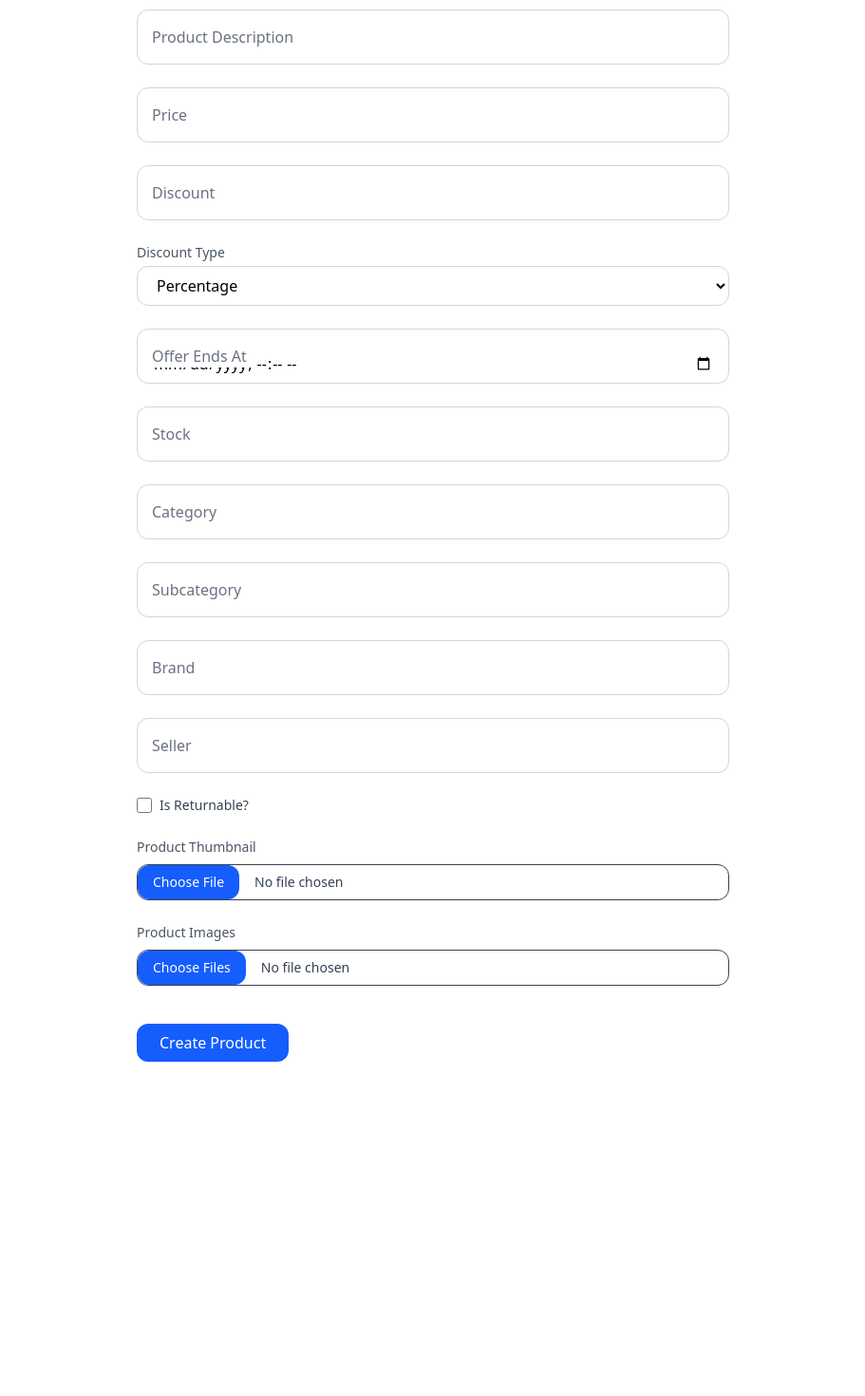
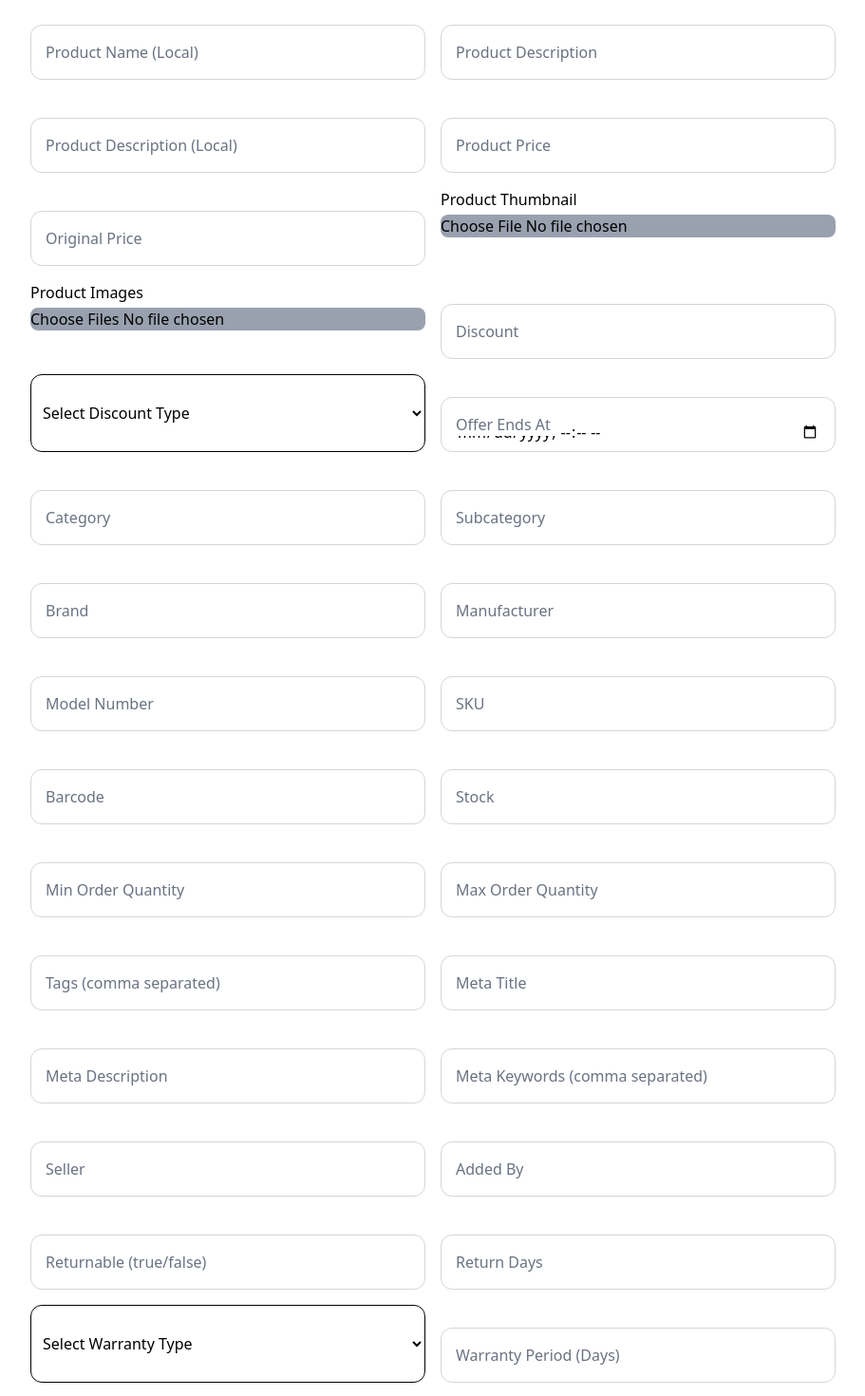
Before and after one commit to kmdtaufik/whispering-pages-admin-panel, a React (Vite) app: page /create-product in a window 1280 px wide. Shown: the part 120-1590 px from the top of the page at 95% size, without its empty margins (184-1095 px from the left). Before the commit the page ends 1262 px from the top, so only its background shows below. Built offline with nearby package versions, Linux system fonts and the light colour scheme.

Commit message:
feat: added create product

```diff
--- a/src/components/Input/FloatingLabelInput.jsx
+++ b/src/components/Input/FloatingLabelInput.jsx
@@ -20,16 +20,18 @@ const FloatingLabelInput = ({ children, id, type = "text", ...props }) => {
         onFocus={handleFocus}
         onBlur={handleBlur}
         className={`w-full px-4 pt-6 pb-2 text-base border rounded-xl focus:outline-none
-          ${
-            focused ? "border-blue-500 ring-2 ring-blue-300" : "border-gray-300"
-          }
+          ${focused ? "border-black" : "border-gray-300"}
         `}
         {...props}
       />
       <label
         htmlFor={id}
-        className={`absolute px-1 bg-white left-3 transition-all duration-200 text-gray-500 pointer-events-none
-          ${isFloating ? "text-sm -top-2.5" : "top-1/2 -translate-y-1/2"}
+        className={`absolute px-1 bg-white left-3 transition-all duration-200  pointer-events-none
+          ${
+            isFloating
+              ? "text-sm -top-2.5 text-black"
+              : "top-1/2 -translate-y-1/2 text-gray-500"
+          }
         `}
       >
         {children}
--- a/src/pages/CreateProduct/CreateProduct.jsx
+++ b/src/pages/CreateProduct/CreateProduct.jsx
@@ -2,236 +2,329 @@ import React, { useState } from "react";
 import FloatingLabelInput from "../../components/Input/FloatingLabelInput";
 
 export default function CreateProduct() {
-  const [formData, setFormData] = useState({
-    productName: "",
-    productDescription: "",
-    productPrice: "",
-    discount: "",
-    discountType: "percentage",
-    offerEndsAt: "",
-    stock: "",
-    category: "",
-    subCategory: "",
-    brand: "",
-    seller: "",
-    isReturnable: false,
-    returnDays: "",
+  const [form, setForm] = useState({});
+
+  const handleChange = (e) => {
+    const { id, value, type, files } = e.target;
+    setForm((prev) => ({
+      ...prev,
+      [id]: type === "file" ? files[0] : value,
+    }));
+  };
+
+  const handleSubmit = async (e) => {
+    e.preventDefault();
+
+    try {
+      const data = new FormData();
+
+      // Append primitive and string fields
+      data.append("slug", form.slug);
+      data.append("productName", form.productName);
+      data.append("productNameLocal", form.productNameLocal || "");
+      data.append("productDescription", form.productDescription);
+      data.append(
+        "productDescriptionLocal",
+        form.productDescriptionLocal || ""
+      );
+      data.append("productPrice", form.productPrice);
+      data.append("originalPrice", form.originalPrice || "");
+      data.append("discount", form.discount);
+      data.append("discountType", form.discountType);
+      data.append("offerEndsAt", form.offerEndsAt || "");
+      data.append("category", form.category);
+      data.append("subCategory", form.subCategory);
+      data.append("brand", form.brand);
+      data.append("manufacturer", form.manufacturer);
+      data.append("modelNumber", form.modelNumber);
+      data.append("sku", form.sku);
+      data.append("barcode", form.barcode);
+      data.append("stock", form.stock);
+      data.append("minOrderQuantity", form.minOrderQuantity);
+      data.append("maxOrderQuantity", form.maxOrderQuantity);
+      data.append("seller", form.seller);
+      data.append("addedBy", form.addedBy || "");
+      data.append("isReturnable", form.isReturnable);
+      data.append("returnDays", form.returnDays);
+      data.append("warrantyType", form.warrantyType);
+      data.append("warrantyPeriod", form.warrantyPeriod);
+
+      // Boolean Flags
+      data.append("isFeatured", form.isFeatured);
+      data.append("isHot", form.isHot);
+      data.append("isNewArrival", form.isNewArrival);
+      data.append("isBestSeller", form.isBestSeller);
+      data.append("isRecommended", form.isRecommended);
+      data.append("isTrending", form.isTrending);
+      data.append("notAvailable", form.notAvailable);
+      data.append("isOutOfStock", form.isOutOfStock);
+
+      // Shipping Info (nested)
+      // data.append("shippingInfo.weight", form.shippingInfo.weight);
+      // data.append("shippingInfo.length", form.shippingInfo.length);
+      // data.append("shippingInfo.width", form.shippingInfo.width);
+      // data.append("shippingInfo.height", form.shippingInfo.height);
+      // data.append("shippingInfo.shippingFrom", form.shippingInfo.shippingFrom);
+      // data.append("shippingInfo.shippingTo", form.shippingInfo.shippingTo);
+      // data.append("shippingInfo.shippingCost", form.shippingInfo.shippingCost);
+
+      // Append tags & metaKeywords (arrays)
+      const tagsArray = Array.isArray(form.tags)
+        ? form.tags
+        : typeof form.tags === "string" && form.tags.length > 0
+        ? form.tags.split(",").map((t) => t.trim())
+        : [];
+      tagsArray.forEach((tag, i) => data.append(`tags[${i}]`, tag));
+
+      const metaKeywordsArray = Array.isArray(form.metaKeywords)
+        ? form.metaKeywords
+        : typeof form.metaKeywords === "string" && form.metaKeywords.length > 0
+        ? form.metaKeywords.split(",").map((kw) => kw.trim())
+        : [];
+      metaKeywordsArray.forEach((kw, i) =>
+        data.append(`metaKeywords[${i}]`, kw)
+      );
+
+      // Append specifications and variants (arrays of objects)
+      data.append("specification", JSON.stringify(form.specification));
+      data.append("variants", JSON.stringify(form.variants));
+      data.append("customFields", JSON.stringify(form.customFields));
+
+      // File inputs
+      if (form.productThumbnail) {
+        data.append("productThumbnail", form.productThumbnail);
+      }
+
+      if (form.productImages && form.productImages.length > 0) {
+        Array.from(form.productImages).forEach((file) => {
+          data.append("productImages", file);
+        });
+      }
+
+      const res = await fetch("http://localhost:5000/api/products", {
+        method: "POST",
+        body: data,
       });
 
-  const [thumbnail, setThumbnail] = useState(null);
-  const [images, setImages] = useState([]);
+      if (!res.ok) throw new Error("Failed to submit product");
 
-  const handleChange = (e) => {
-    const { id, value, type, checked } = e.target;
-    setFormData({
-      ...formData,
-      [id]: type === "checkbox" ? checked : value,
-    });
-  };
-
-  const handleThumbnailChange = (e) => {
-    const file = e.target.files[0];
-    if (file) setThumbnail(file);
-  };
-
-  const handleImagesChange = (e) => {
-    const files = Array.from(e.target.files);
-    if (files.length) setImages(files);
-  };
-
-  const handleSubmit = (e) => {
-    e.preventDefault();
-
-    const data = new FormData();
-    Object.entries(formData).forEach(([key, value]) => data.append(key, value));
-
-    if (thumbnail) data.append("productThumbnail", thumbnail);
-    images.forEach((img) => data.append("productImages", img));
-
-    console.log("Submitting form...");
-    // You can send `data` using fetch or axios
-    // Example:
-    // await axios.post('/api/products', data);
+      const result = await res.json();
+      console.log("Product submitted:", result);
+      alert("Product created successfully!");
+    } catch (error) {
+      console.error("Error submitting form:", error);
+      alert("Something went wrong while creating the product.");
+    }
   };
 
   return (
-    <section>
+    <section className="p-6 max-w-4xl mx-auto">
       <form
         onSubmit={handleSubmit}
-        className="p-6 max-w-2xl mx-auto space-y-6"
-        encType="multipart/form-data"
+        className="grid grid-cols-1 md:grid-cols-2 gap-4"
       >
+        <FloatingLabelInput id="slug" onChange={handleChange}>
+          Slug
+        </FloatingLabelInput>
+        <FloatingLabelInput id="productName" onChange={handleChange}>
+          Product Name
+        </FloatingLabelInput>
+        <FloatingLabelInput id="productNameLocal" onChange={handleChange}>
+          Product Name (Local)
+        </FloatingLabelInput>
+        <FloatingLabelInput id="productDescription" onChange={handleChange}>
+          Product Description
+        </FloatingLabelInput>
         <FloatingLabelInput
-          id="productName"
-          type="text"
-          value={formData.productName}
+          id="productDescriptionLocal"
           onChange={handleChange}
         >
-          Product Name
+          Product Description (Local)
         </FloatingLabelInput>
-
-        <FloatingLabelInput
-          id="productDescription"
-          type="text"
-          value={formData.productDescription}
-          onChange={handleChange}
-        >
-          Product Description
-        </FloatingLabelInput>
-
         <FloatingLabelInput
           id="productPrice"
           type="number"
-          value={formData.productPrice}
           onChange={handleChange}
         >
-          Price
+          Product Price
+        </FloatingLabelInput>
+        <FloatingLabelInput
+          id="originalPrice"
+          type="number"
+          onChange={handleChange}
+        >
+          Original Price
         </FloatingLabelInput>
 
-        <FloatingLabelInput
-          id="discount"
-          type="number"
-          value={formData.discount}
+        <div>
+          <label className="block mb-1">Product Thumbnail</label>
+          <input
+            id="productThumbnail"
+            type="file"
             onChange={handleChange}
-        >
+            className="w-full rounded-lg bg-gray-400"
+          />
+        </div>
+
+        <div>
+          <label className="block mb-1">Product Images</label>
+          <input
+            id="productImages"
+            type="file"
+            multiple
+            onChange={handleChange}
+            className="w-full rounded-lg bg-gray-400"
+          />
+        </div>
+
+        <FloatingLabelInput id="discount" type="number" onChange={handleChange}>
           Discount
         </FloatingLabelInput>
-
-        <div className="mt-6">
-          <label className="block text-sm font-medium mb-1 text-gray-600">
-            Discount Type
-          </label>
         <select
           id="discountType"
-            value={formData.discountType}
           onChange={handleChange}
-            className="w-full px-4 py-2 border border-gray-300 rounded-xl focus:outline-none focus:ring-2 focus:ring-blue-500"
+          className="border p-2 rounded-xl"
         >
+          <option value="">Select Discount Type</option>
           <option value="percentage">Percentage</option>
           <option value="flat">Flat</option>
         </select>
-        </div>
-
         <FloatingLabelInput
           id="offerEndsAt"
           type="datetime-local"
-          value={formData.offerEndsAt}
           onChange={handleChange}
         >
           Offer Ends At
         </FloatingLabelInput>
-
+        <FloatingLabelInput id="category" onChange={handleChange}>
+          Category
+        </FloatingLabelInput>
+        <FloatingLabelInput id="subCategory" onChange={handleChange}>
+          Subcategory
+        </FloatingLabelInput>
+        <FloatingLabelInput id="brand" onChange={handleChange}>
+          Brand
+        </FloatingLabelInput>
+        <FloatingLabelInput id="manufacturer" onChange={handleChange}>
+          Manufacturer
+        </FloatingLabelInput>
+        <FloatingLabelInput id="modelNumber" onChange={handleChange}>
+          Model Number
+        </FloatingLabelInput>
+        <FloatingLabelInput id="sku" onChange={handleChange}>
+          SKU
+        </FloatingLabelInput>
+        <FloatingLabelInput id="barcode" onChange={handleChange}>
+          Barcode
+        </FloatingLabelInput>
+        <FloatingLabelInput id="stock" type="number" onChange={handleChange}>
+          Stock
+        </FloatingLabelInput>
         <FloatingLabelInput
-          id="stock"
+          id="minOrderQuantity"
           type="number"
-          value={formData.stock}
           onChange={handleChange}
         >
-          Stock
+          Min Order Quantity
         </FloatingLabelInput>
-
         <FloatingLabelInput
-          id="category"
-          type="text"
-          value={formData.category}
+          id="maxOrderQuantity"
+          type="number"
           onChange={handleChange}
         >
-          Category
+          Max Order Quantity
         </FloatingLabelInput>
-
-        <FloatingLabelInput
-          id="subCategory"
-          type="text"
-          value={formData.subCategory}
-          onChange={handleChange}
-        >
-          Subcategory
+        <FloatingLabelInput id="tags" onChange={handleChange}>
+          Tags (comma separated)
         </FloatingLabelInput>
-
-        <FloatingLabelInput
-          id="brand"
-          type="text"
-          value={formData.brand}
-          onChange={handleChange}
-        >
-          Brand
+        <FloatingLabelInput id="metaTitle" onChange={handleChange}>
+          Meta Title
         </FloatingLabelInput>
-
-        <FloatingLabelInput
-          id="seller"
-          type="text"
-          value={formData.seller}
-          onChange={handleChange}
-        >
+        <FloatingLabelInput id="metaDescription" onChange={handleChange}>
+          Meta Description
+        </FloatingLabelInput>
+        <FloatingLabelInput id="metaKeywords" onChange={handleChange}>
+          Meta Keywords (comma separated)
+        </FloatingLabelInput>
+        <FloatingLabelInput id="seller" onChange={handleChange}>
           Seller
         </FloatingLabelInput>
-
-        <div className="flex items-center gap-2">
-          <input
-            type="checkbox"
-            id="isReturnable"
-            checked={formData.isReturnable}
-            onChange={handleChange}
-            className="w-4 h-4 text-blue-600 border-gray-300 rounded focus:ring-blue-500"
-          />
-          <label htmlFor="isReturnable" className="text-sm text-gray-700">
-            Is Returnable?
-          </label>
-        </div>
-
-        {formData.isReturnable && (
+        <FloatingLabelInput id="addedBy" onChange={handleChange}>
+          Added By
+        </FloatingLabelInput>
+        <FloatingLabelInput id="isReturnable" onChange={handleChange}>
+          Returnable (true/false)
+        </FloatingLabelInput>
         <FloatingLabelInput
           id="returnDays"
           type="number"
-            value={formData.returnDays}
           onChange={handleChange}
         >
           Return Days
         </FloatingLabelInput>
-        )}
+        <select
+          id="warrantyType"
+          onChange={handleChange}
+          className="border p-2 rounded-xl"
+        >
+          <option value="">Select Warranty Type</option>
+          <option value="manufacturer">Manufacturer</option>
+          <option value="seller">Seller</option>
+        </select>
+        <FloatingLabelInput
+          id="warrantyPeriod"
+          type="number"
+          onChange={handleChange}
+        >
+          Warranty Period (Days)
+        </FloatingLabelInput>
 
-        {/* === Thumbnail Upload === */}
-        <div>
-          <label className="block mb-2 text-sm font-medium text-gray-600">
-            Product Thumbnail
-          </label>
-          <input
-            type="file"
-            accept="image/*"
-            onChange={handleThumbnailChange}
-            className="block w-full text-sm text-gray-700 border rounded-xl cursor-pointer focus:outline-none file:mr-4 file:py-2 file:px-4 file:rounded-xl file:border-0 file:text-sm file:bg-blue-600 file:text-white hover:file:bg-blue-700"
-          />
-          {thumbnail && (
-            <p className="mt-1 text-sm text-gray-500">
-              Selected: {thumbnail.name}
-            </p>
-          )}
-        </div>
+        {/* Shipping Info */}
+        {/* <FloatingLabelInput id="weight" type="number" onChange={handleChange}>
+          Weight
+        </FloatingLabelInput> */}
+        <FloatingLabelInput id="length" type="number" onChange={handleChange}>
+          Length
+        </FloatingLabelInput>
+        <FloatingLabelInput id="width" type="number" onChange={handleChange}>
+          Width
+        </FloatingLabelInput>
+        <FloatingLabelInput id="height" type="number" onChange={handleChange}>
+          Height
+        </FloatingLabelInput>
+        <FloatingLabelInput id="shippingFrom" onChange={handleChange}>
+          Shipping From
+        </FloatingLabelInput>
+        <FloatingLabelInput id="shippingTo" onChange={handleChange}>
+          Shipping To
+        </FloatingLabelInput>
+        <FloatingLabelInput
+          id="shippingCost"
+          type="number"
+          onChange={handleChange}
+        >
+          Shipping Cost
+        </FloatingLabelInput>
 
-        {/* === Multiple Images Upload === */}
-        <div>
-          <label className="block mb-2 text-sm font-medium text-gray-600">
-            Product Images
-          </label>
-          <input
-            type="file"
-            accept="image/*"
-            multiple
-            onChange={handleImagesChange}
-            className="block w-full text-sm text-gray-700 border rounded-xl cursor-pointer focus:outline-none file:mr-4 file:py-2 file:px-4 file:rounded-xl file:border-0 file:text-sm file:bg-blue-600 file:text-white hover:file:bg-blue-700"
-          />
-          {images.length > 0 && (
-            <ul className="mt-2 space-y-1 text-sm text-gray-500">
-              {images.map((img, i) => (
-                <li key={i}>{img.name}</li>
+        {/* Flags */}
+        {[
+          "isFeatured",
+          "isHot",
+          "isNewArrival",
+          "isBestSeller",
+          "isRecommended",
+          "isTrending",
+          "notAvailable",
+          "isOutOfStock",
+        ].map((flag) => (
+          <FloatingLabelInput key={flag} id={flag} onChange={handleChange}>
+            {flag} (true/false)
+          </FloatingLabelInput>
         ))}
-            </ul>
-          )}
-        </div>
 
         <button
           type="submit"
-          className="px-6 py-2 mt-4 text-white bg-blue-600 rounded-xl hover:bg-blue-700"
+          className="col-span-full mt-4 bg-blue-600 text-white px-6 py-2 rounded-xl"
         >
           Create Product
         </button>
```
Lines whose indentation alone changed are shown as unchanged.
